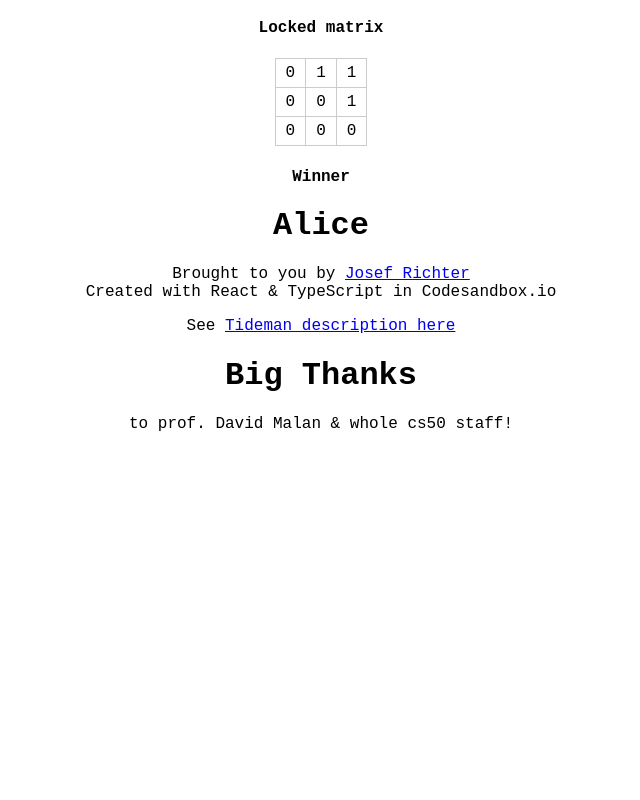
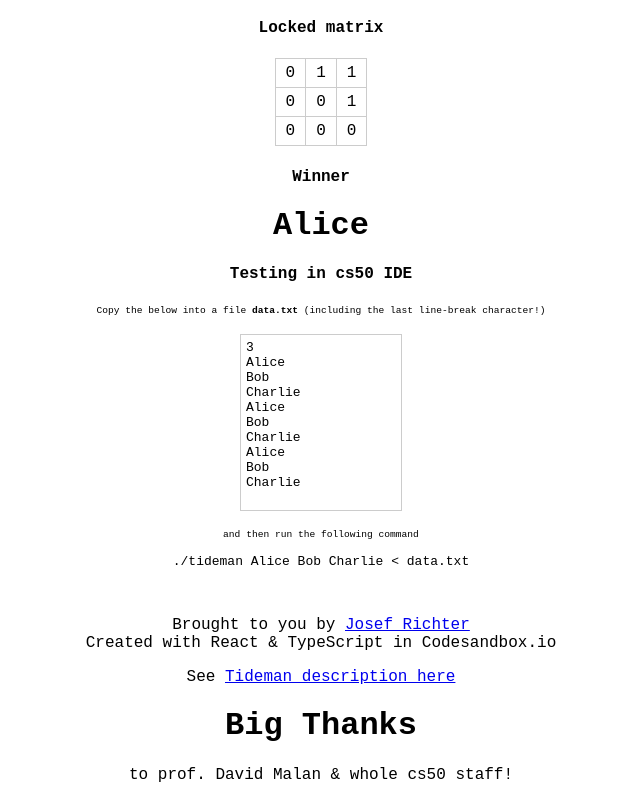
Before and after one commit to josefrichter/tideman, a React (Create React App) app: page / in a window 1280 px wide. Shown: the part 884-1684 px from the top of the page, without its empty margins (319-959 px from the left). Before the commit the page ends 1333 px from the top, so only its background shows below. Built offline with nearby package versions, Linux system fonts and the light colour scheme.

Commit message:
generating test data for cs50 IDE

```diff
--- a/src/App.tsx
+++ b/src/App.tsx
@@ -11,6 +11,7 @@ import {
   lock_pairs,
   print_winner
 } from "./tideman";
+import { create_command, create_test_data } from "./testdata";
 
 export default function App() {
   const [votersXranks, setVotersXranks] = React.useState(
@@ -23,6 +24,9 @@ export default function App() {
   const sortedPairs = sort_pairs(pairs);
   const locked = lock_pairs(sortedPairs, votersXranks[0].length);
   const winner = print_winner(locked);
+
+  const testCommand = create_command(votersXranks);
+  const testData = create_test_data(votersXranks);
 
   // event handlers
   const handleNoOfCandidatesInput = (event: any) => {
@@ -115,14 +119,7 @@ export default function App() {
         {/* {JSON.stringify(sortedPairs).replace(/"/g, "")} */}
         {sortedPairs.map(p => "(" + p.winner + ", " + p.loser + ")  ")}
         <br />
-        <div
-          style={{
-            fontSize: "0.6em",
-            lineHeight: "120%",
-            width: "60%",
-            padding: "0 20%",
-            textAlign: "center"
-          }}>
+        <div className="Note">
           Important: your sorted pairs may look slightly different, depending on
           sorting method you applied, because tied pairs are actually not
           sorted, as per problem specification.
@@ -137,6 +134,19 @@ export default function App() {
         <h4>Winner</h4>
         <h1>{winner}</h1>
       </div>
+      <div>
+        <h4>Testing in cs50 IDE</h4>
+        <div className="Note">
+          Copy the below into a file <b>data.txt</b> (including the last
+          line-break character!)
+        </div>
+        <br />
+        <pre className="TestData">{testData}</pre>
+        <br />
+        <div className="Note">and then run the following command</div>
+        <pre>{testCommand}</pre>
+      </div>
+      <br />
       <div>
         <p>
           Brought to you by&nbsp;
--- a/src/styles.css
+++ b/src/styles.css
@@ -19,3 +19,19 @@ select {
   font-size: 1.1em;
   margin: 2px;
 }
+
+.Note {
+  font-size: 0.6em;
+  line-height: 120%;
+  width: 60%;
+  padding: 0 20%;
+  text-align: center;
+}
+
+.TestData {
+  margin: 0 auto;
+  padding: 5px;
+  text-align: left;
+  max-width: 150px;
+  border: 1px solid #ccc;
+}
--- /dev/null
+++ b/src/testdata.ts
@@ -0,0 +1,29 @@
+import { names } from "./VoterForm";
+
+export function create_command(ranksMatrix: number[][]): string {
+  const candidate_count = ranksMatrix[0].length;
+
+  let output = "./tideman";
+
+  for (let i = 0; i < candidate_count; i++) {
+    output += " " + names[i];
+  }
+
+  output += " < data.txt";
+
+  return output;
+}
+
+export function create_test_data(ranksMatrix: number[][]): string {
+  const voters_count = ranksMatrix.length;
+
+  let output: string =
+    voters_count +
+    "\n" +
+    ranksMatrix
+      .map((row: number[]) => row.map((col: number) => names[col]).join("\n"))
+      .join("\n") +
+    "\n ";
+
+  return output;
+}
```
